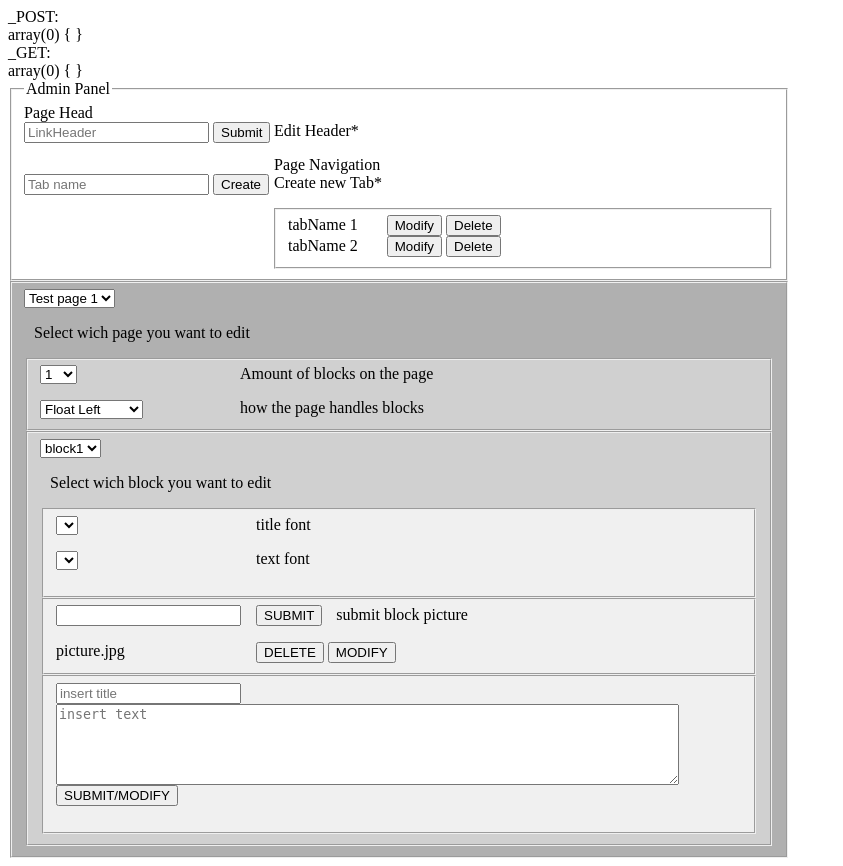
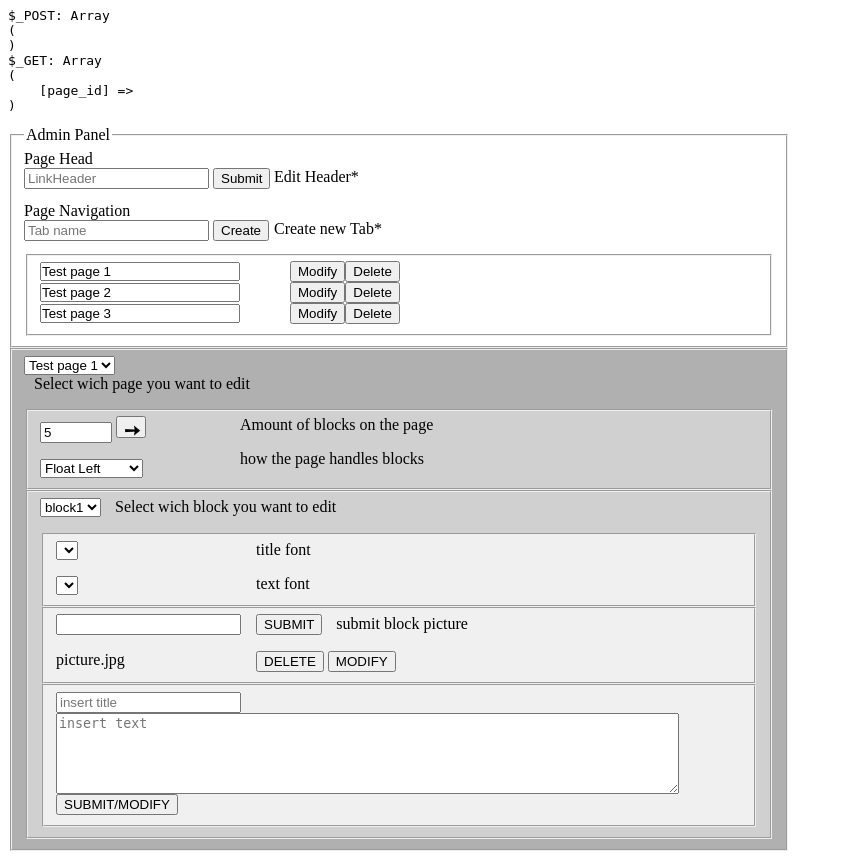
Before and after one commit to RobertLP/PortfolioProject-2013, a PHP site: page /admin/ in a window 1280 px wide. Shown: the whole page, without its empty margins (0-843 px from the left). Run offline with PHP 8.4, Linux system fonts and the light colour scheme; data comes from the database, SQL or seed files in the repository; both versions use the stored data as it was after the commit; lists and menus that the app fills with data are empty; some libraries are stand-ins or nearby versions.

Commit message:
Bibliotheeksessie 4 april 2013

```diff
--- a/config.php
+++ b/config.php
@@ -1,5 +1,5 @@
 <?php
 define('DB_HOST', 'localhost');
-define('DB_USER', 'portofolio');
+define('DB_USER', 'portfolio');
 define('DB_PASS', 'sfhdKLG^%*^T86to86t68GR&^rt56dc7ui^R&I%F8');
-define('DB_SCHEMA', 'portofolio');
+define('DB_SCHEMA', 'portfolio');
--- a/www/admin/index.php
+++ b/www/admin/index.php
@@ -1,26 +1,125 @@
-<?php
+<pre><?php
 require_once '../../inc.php';
 
-echo '_POST:<br>';
-var_dump($_POST);
+$statement = $db->prepare('SELECT * FROM pages WHERE page_id=:page_id');
+$statement->bindParam(':page_id', $_GET['page_id'], PDO::PARAM_INT);
+$statement->execute();
+$page = $statement->fetch(PDO::FETCH_ASSOC);
 
-echo '<br>_GET:<br>';
-var_dump($_GET);
+if($page === false)
+{
+	$statement = $db->prepare('SELECT * FROM pages ORDER BY page_id LIMIT 1');
+	$statement->execute();
+	$page = $statement->fetch(PDO::FETCH_ASSOC);
+}
 
-?>
+if(isset($_POST['linkHeadPicture']))
+{
+	$statement = $db->prepare('UPDATE settings SET value = :value WHERE setting = \'page_head\'');
+	$statement->bindParam(':value', $_POST['linkHeadPicture'], PDO::PARAM_STR);
+	if($statement->execute() === true)
+	{
+		$result = 'De header is bijgewerkt.';
+	}
+	else
+	{
+		$result = 'Er is iets fout gegaan bij het bijwerken van de header.';
+	}
+}
+
+if(isset($_POST['newTabName']))
+{
+	$statement = $db->prepare('INSERT INTO pages (name) VALUES (:value)');
+	$statement->bindParam(':value', $_POST['newTabName'], PDO::PARAM_STR);
+	if($statement->execute() === true)
+	{
+		$result = 'De nieuwe pagina is gemaakt.';
+	}
+	else
+	{
+		$result = 'Er is iets fout gegaan bij het maken van de nieuwe pagina.';
+	}
+}
+
+if(isset($_POST['page_id']) && isset($_POST['submit']) && $_POST['submit'] == 'Delete')
+{
+	$statement = $db->prepare('DELETE FROM pages WHERE page_id = :value');
+	$statement->bindParam(':value', $_POST['page_id'], PDO::PARAM_INT);
+	if($statement->execute() === true)
+	{
+		$result = 'De pagina is verwijderd.';
+	}
+	else
+	{
+		$result = 'Er is iets fout gegaan bij het verwijderen van de pagina.';
+	}
+}
+
+if(isset($_POST['page_id']) && isset($_POST['submit']) && $_POST['submit'] == 'Modify' && isset($_POST['name']))
+{
+	$statement = $db->prepare('UPDATE pages SET name = :name WHERE page_id = :page_id');
+	$statement->bindParam(':page_id', $_POST['page_id'], PDO::PARAM_INT);
+	$statement->bindParam(':name', $_POST['name'], PDO::PARAM_STR);
+	if($statement->execute() === true)
+	{
+		$result = 'De pagina is verwijderd.';
+	}
+	else
+	{
+		$result = 'Er is iets fout gegaan bij het verwijderen van de pagina.';
+	}
+}
+
+echo '$_POST: ';
+print_r($_POST);
+
+echo '$_GET: ';
+print_r($_GET);
+
+
+?></pre>
 <!doctype html>
 <html>
     <head>
         <meta charset="utf-8" />
         <title>admin panel</title>
         <style type="text/css">
-            .row{
+			form {
+				margin: 0;
+				padding: 0;
+			}
+
+            .row {
                 width: 200px;
                 float: left;
             }
-            .row2{
+
+            .row2 {
                 width: 250px;
                 float: left;
+            }
+
+            .row3 {
+                width: 200px;
+                margin: 1px 50px 1px 0;
+                padding: 0;
+                float: left;
+            }
+
+            .warn {
+				color: red;
+			}
+
+			input[type="number"] {
+				width: 72px;
+			}
+
+			.arrow {
+				font-size: 120%;
+				font-weight: bold;
+
+				height: 22px;
+				width: 30px;
 			}
 
             #wrapper {
@@ -29,14 +128,20 @@ var_dump($_GET);
         </style>
     </head>
     <body>
+    <?php
+    if(isset($result))
+    {
+		echo '<p>'.$result.'</p>';
+	}
+    ?>
 		<fieldset id="wrapper">
 			<legend>Admin Panel</legend>
 			<label>Page Head</label>
 			<div>
 				<div class="row2">
-					<form action="#" method="post">
-						<input type="text" name="linkHeadPicture" placeholder="LinkHeader"/>
-						<input type="submit" name="submit" value="Submit" onclick="(this.form)" tabindex="1"/>
+					<form action="." method="post">
+						<input type="text" name="linkHeadPicture" placeholder="LinkHeader">
+						<input type="submit" name="submit" value="Submit">
 					</form>
 				</div>
 				<label>Edit Header*</label>
@@ -46,9 +151,9 @@ var_dump($_GET);
 			<label>Page Navigation</label>
 			<div>
 				<div class="row2">
-					<form action="#" method="post">
-						<input type="text" name="newTabName" placeholder="Tab name"/>
-						<input type="submit" name="submit" value="Create" onclick="(this.form)" tabindex="1"/>
+					<form action="." method="post">
+						<input type="text" name="newTabName" placeholder="Tab name">
+						<input type="submit" name="submit" value="Create">
 					</form>
 				</div>
 			</div>
@@ -56,34 +161,49 @@ var_dump($_GET);
 			<p></p>
 			<p></p>
 			<fieldset>
-				<div>
-					<div>
-						<label style="margin-right: 25px;"> tabName 1 </label>
-						<input type="submit" name="submit" value="Modify" onclick="(this.form)" tabindex="1"/>
-						<input type="submit" name="submit" value="Delete" onclick="(this.form)" tabindex="1"/>
-					</div>
-				</div>
-				<div>
-					<div>
-						<label style="margin-right: 25px;"> tabName 2 </label>
-						<input type="submit" name="submit" value="Modify" onclick="(this.form)" tabindex="1"/>
-						<input type="submit" name="submit" value="Delete" onclick="(this.form)" tabindex="1"/>
-					</div>
-				</div>
+			<?php
+				$statement = $db->prepare('SELECT page_id, name FROM pages');
+				$statement->execute();
+
+				$i = 0;
+				while($row = $statement->fetch())
+				{
+					$warn = '';
+
+					$i++;
+					if($i > 8)
+					{
+						$warn = 'warn';
+					}
+
+
+					echo '<form method="post" action="."><div><div>';
+					echo '<input type="hidden" name="page_id" value="'.$row['page_id'].'">';
+					echo '<input type="text" name="name" value="'.$row['name'].'" class="row3 '.$warn.'">';
+					echo '<input type="submit" name="submit" value="Modify">';
+					echo '<input type="submit" name="submit" value="Delete">';
+					echo '</div></div></form>';
+				}
+			?>
 			</fieldset>
 		</fieldset>
 
 		<!--Roberts Form -->
 
 		<fieldset style="background-color: #B0B0B0; width: 750px">
-			<form action="#" method="post">
-				<select name="tabDropDown">
+			<form method="get" action=".">
+				<select name="page_id" onchange="this.form.submit();">
 					<?php
 						$statement = $db->prepare('SELECT page_id, name FROM pages');
 						$statement->execute();
 						while($row = $statement->fetch())
 						{
-							echo '<option value="'.$row['page_id'].'">'.$row['name'].'</option>';
+							$selected = '';
+							if($page['page_id'] == $row['page_id'])
+							{
+								$selected = 'selected';
+							}
+							echo '<option value="'.$row['page_id'].'" '.$selected.'>'.$row['name'].'</option>';
 						}
 					?>
 				</select>
@@ -93,20 +213,8 @@ var_dump($_GET);
 			<fieldset style="background-color: #D0D0D0;">
 				<div class="row">
 					<div>
-						<form action="#" method="post">
-							<select name="amountBlocks">
-								<option value="1">1</option>
-								<option value="2">2</option>
-								<option value="3">3</option>
-								<option value="4">4</option>
-								<option value="5">5</option>
-								<option value="6">6</option>
-								<option value="7">7</option>
-								<option value="8">8</option>
-								<option value="9">9</option>
-								<option value="10">10</option>
-							</select>
-						</form>
+						<input type="number" name="amountBlocks" min="1"max="10" step="1" value="<?php echo $page['num_blocks']; ?>">
+						<input type="submit" value="➙" class="arrow">
 					</div>
 					<p></p>
 					<div>
@@ -117,7 +225,7 @@ var_dump($_GET);
 						</select>
 					</div>
 				</div>
-				<div class="row">
+				<div class="row2">
 					<div>
 						<label>Amount of blocks on the page</label>
 					</div>
@@ -128,36 +236,29 @@ var_dump($_GET);
 				</div>
 			</fieldset>
 			<fieldset style="background-color: #D0D0D0;">
-				<form action="#" method="post">
 				<select name="selectBlock">
 					<option value="block1">block1</option>
 					<option value="block2">block2</option>
 				</select>
-				</form>
 				<label style="margin-left: 10px">Select wich block you want to edit</label>
 				<p></p>
 				<fieldset style="background-color: #F0F0F0;">
 					<div class="row">
-						<form action="#" method="post">
 						<select name="titleFont">
 							<!-- INSERT STYLES HERE -->
 						</select>
-						</form>
 						<p></p>
-						<form action="#" method="post">
 						<select name="textFont">
 							<!-- INSERT STYLES HERE -->
 						</select>
-						</form>
 					</div>
-					<div class="row">
+					<div class="row2">
 						<label>title font</label>
 						<p></p>
 						<label>text font</label>
 					</div>
 				</fieldset>
 				<fieldset style="background-color: #F0F0F0;">
-					<form action="#" method="post">
 					<div class="row">
 						<input type="text" name="pictureDir"/>
 					</div>
@@ -165,11 +266,9 @@ var_dump($_GET);
 						<input type="submit" name="submit" value="SUBMIT"/>
 						<label style="margin-left: 10px">submit block picture</label>
 					</div>
-					</form>
 					<p></p>
 					<div>
 						<!--picture uploaded comes here with this code-->
-						<form action="#" method="post">
 						<div class="row">
 							<!-- insert code to view pictures uploaded --> picture.jpg
 						</div>
@@ -177,12 +276,10 @@ var_dump($_GET);
 							<input type="submit" name="delete" value="DELETE"/>
 							<input type="submit" name="modify" value="MODIFY"/>
 						</div>
-						</form>
 						<!--/end-->
 					</div>
 				</fieldset>
 				<fieldset style="background-color: #F0F0F0;">
-					<form action="#" method="post">
 					<div class="row">
 						<input name="title" placeholder="insert title">
 					</div>
@@ -192,7 +289,6 @@ var_dump($_GET);
 					<div>
 						<input type="submit" name="submitModify" value="SUBMIT/MODIFY"/>
 					</div>
-					</form>
 				</fieldset>
 			</fieldset>
 		</fieldset>
```
Also changed, not shown: data.sql (+7 -7 lines), www/index.php (+8 -1 lines), www/mainPageLayout.css (+6 -4 lines). Lines whose indentation alone changed are shown as unchanged.
